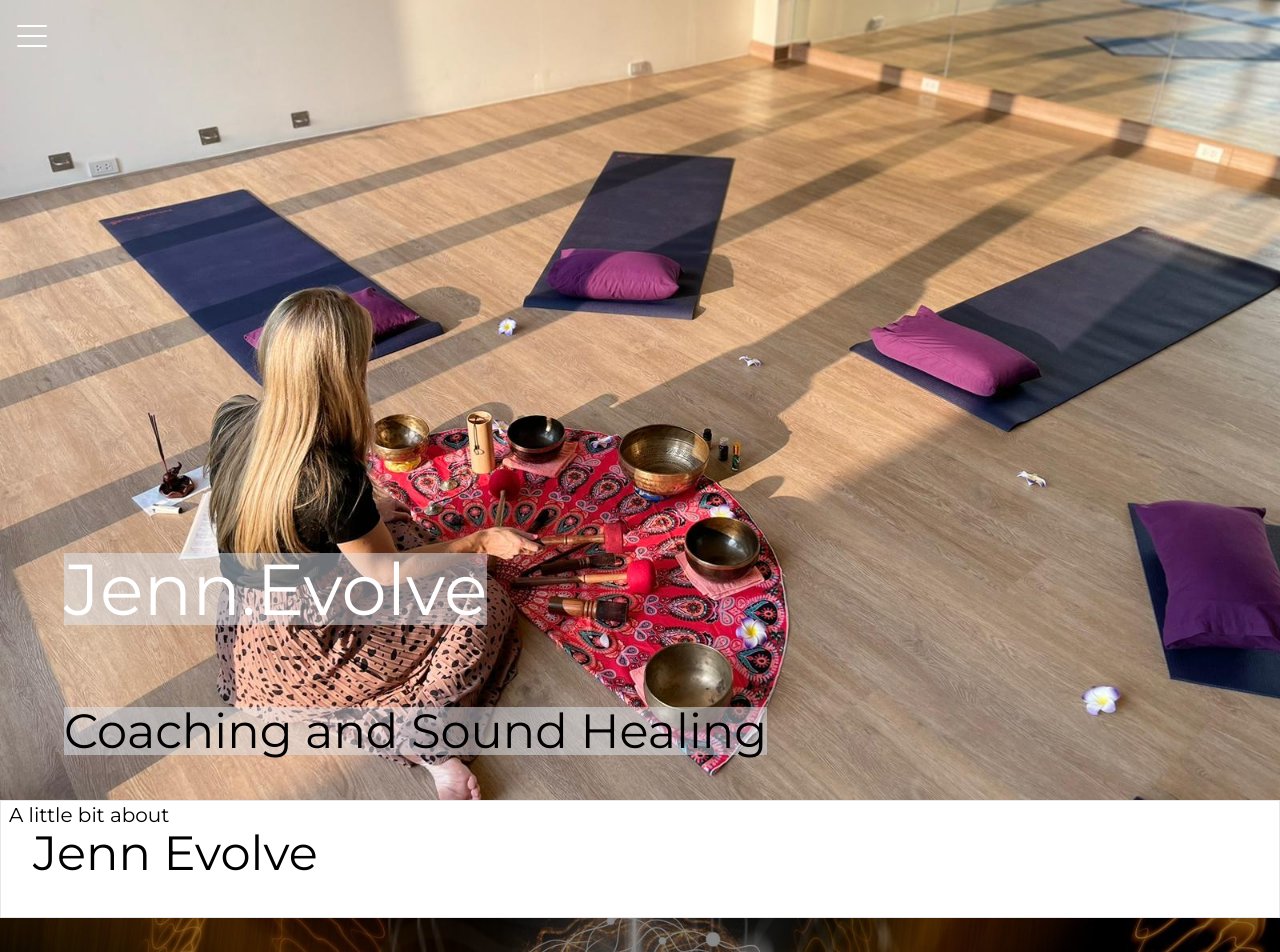
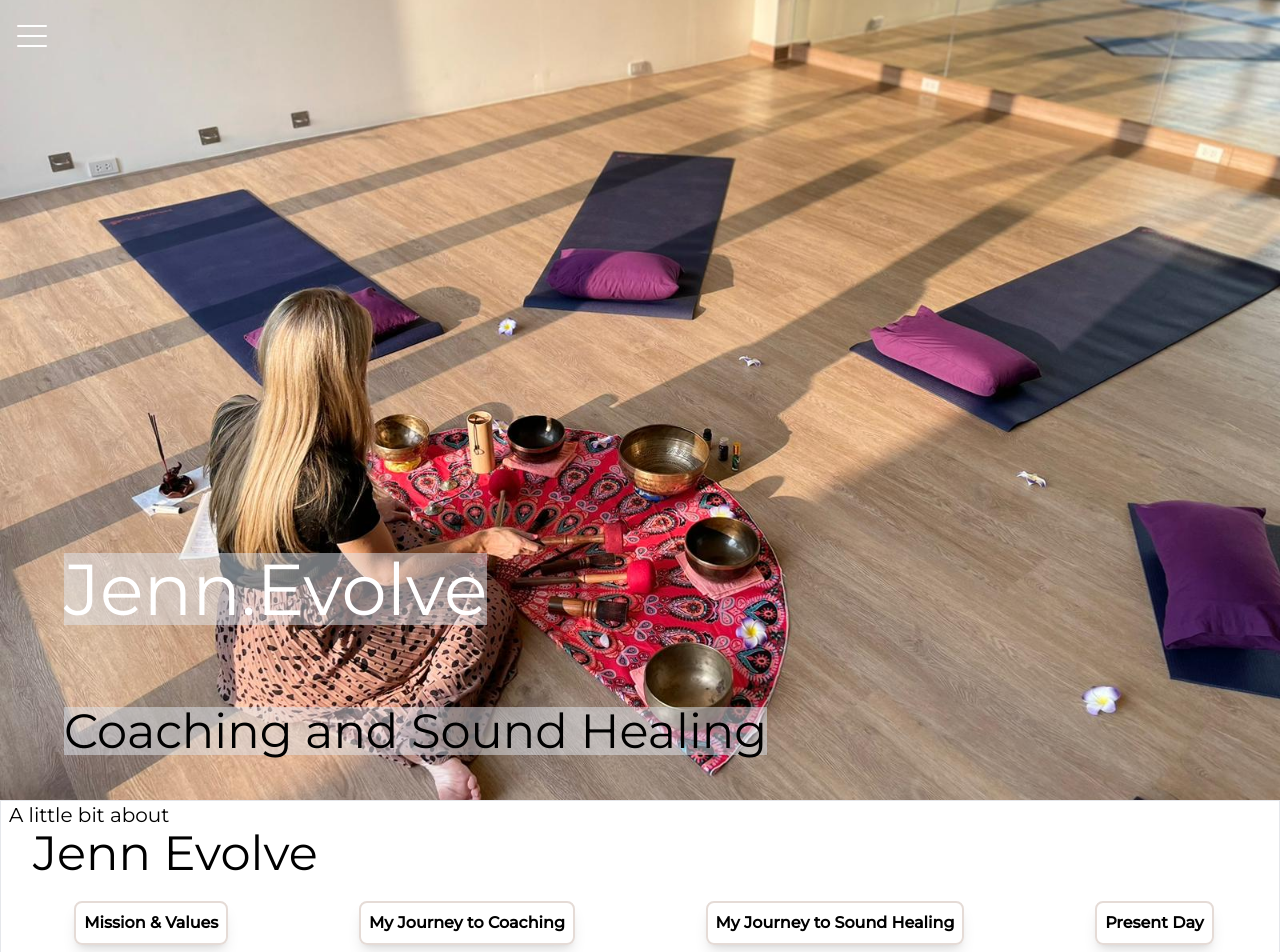
Before and after one commit to mollybrace/jenn-evolve, a Next.js app: page /about in a window 1280 px wide. Shown: the top 952 px of the page. Built offline with nearby package versions, Linux system fonts and the light colour scheme.

Commit message:
Addingtype effect

```diff
--- a/app/about/components/AboutMe.tsx
+++ b/app/about/components/AboutMe.tsx
@@ -5,7 +5,7 @@ const AboutMe = () => {
   return (
     <div className='flex flex-col md:flex-row-reverse pt-10'>
         <div className='lg:basis-4/6 md:basis-2/4'>
-          <p className='font-bold text-3xl pl-4 pb-2'>MY JOURNEY INTO COACHING</p>
+          <p className='font-bold text-3xl pl-4 pb-2' id="coaching">MY JOURNEY INTO COACHING</p>
           <div className='px-4 pb-6'>
           <p className='pb-4'>
             Calm. Clarity. Confidence.
--- /dev/null
+++ b/app/about/components/AboutNav.tsx
@@ -0,0 +1,28 @@
+import Link from 'next/link'
+import React from 'react'
+
+const AboutNav = () => {
+
+const navLinks = [
+    {label: "Mission & Values", href: "#mission"},
+    {label: "My Journey to Coaching", href: "#coaching"},
+    {label: " My Journey to Sound Healing", href: "#sound-healing"},
+    {label: "Present Day", href: "#present"},
+  ]
+  return (
+    <div className='w-full flex justify-around scroll-smooth'>
+        {navLinks.map(link => (
+        <Link
+            className='border-2 p-2 shadow-lg border-spacing-2 rounded-lg border-khaki-cream hover:bg-khaki-cream font-bold mb-4'
+            href={link.href}
+            key={link.href}>
+                {link.label}
+        </Link>
+
+        ))}
+    </div>
+
+  )
+}
+
+export default AboutNav
--- a/app/about/components/PresentJourney.tsx
+++ b/app/about/components/PresentJourney.tsx
@@ -2,8 +2,8 @@ import React from 'react'
 
 const PresentJourney = () => {
   return (
-    <div>
-         <p className='font-bold pb-2 text-3xl pl-4 pt-4'>PRESENT JOURNEY</p>
+    <div id="present" className='pl-4 w-11/12'>
+         <p className='font-bold pb-2 text-3xl  pt-4'>PRESENT JOURNEY</p>
         <p className='pb-4'>5 years on and I am back living in London, England. I know that it is safe to return to my London home now because I am different than I was before I left. Before coaching, I was expecting different results but making no changes. Now, I have done (and continue to do) the work on myself with a beautiful collaboration between the body (sound healing) and the mind (coaching).</p>
 
         <p className='pb-4'>I truly believe that if you want something different for your life, you must make changes to the way that you think and show up in your body. </p>
--- a/app/about/components/Title.tsx
+++ b/app/about/components/Title.tsx
@@ -1,10 +1,15 @@
 import React from 'react'
+import AboutNav from './AboutNav'
 
 const Title = () => {
   return (
     <div className='pl-2 border'>
         <p className='text-xl'>A little bit about</p>
-        <p className='text-5xl pb-10 pl-6'>Jenn Evolve</p>
+        <p className='text-5xl pb-6 pl-6'>Jenn Evolve</p>
+
+        <section>
+        <AboutNav />
+      </section>
     </div>
   )
 }
--- a/app/about/components/WhySoundhealing.tsx
+++ b/app/about/components/WhySoundhealing.tsx
@@ -2,8 +2,8 @@ import React from 'react'
 
 const WhySoundhealing = () => {
   return (
-    <div>
-        <p className='font-bold text-3xl pl-4 pb-2'>WHY SOUND HEALING?</p>
+    <div id="sound-healing" className='flex flex-col pl-4 w-11/12'>
+        <p className='font-bold text-3xl pb-2'>WHY SOUND HEALING?</p>
         <p className='pb-4'>For all my life, I have felt a strong connection to sound in the form of music. It all began in my earliest years when I experienced many dance classes, including ballet, tap, modern jazz and hip hop. Later, I turned to clubs to get my dancing fix! I have always had an open-mind for music, curious of all genres. Never a professional dancer but loving the FREEDOM that the music and dancing brought to me.</p>
         <p className='pb-4'>These days, I love to attend ecstatic dances, listen to music and play Singing bowls.</p>
         <p className='pb-4'>Dancing is healing. Movement is healing. Music is healing. Sound is healing.
--- a/app/about/page.tsx
+++ b/app/about/page.tsx
@@ -7,11 +7,12 @@ import CallToAction from '../components/CallToAction'
 import JourneySoundhealing from './components/JourneySoundhealing'
 import WhySoundhealing from './components/WhySoundhealing'
 import PresentJourney from './components/PresentJourney'
+import AboutNav from './components/AboutNav'
 
 
 const About = () => {
   return (
-    <div>
+    <div className='scroll-smooth'>
       <section>
         <Title />
       </section>
--- /dev/null
+++ b/app/components/CCC.tsx
@@ -0,0 +1,26 @@
+"use client"
+import React, { useEffect } from 'react'
+ import Typed from 'typed.js'
+
+ const CCC = () => {
+
+    const el = React.useRef(null);
+
+    useEffect(() => {
+        const typed = new Typed(el.current, {
+          strings: ['Calm, Clarity, Confidence ♡', ],
+          typeSpeed: 200, loop: true
+        });
+        return () => {
+            // Destroy Typed instance during cleanup to stop animation
+            typed.destroy();
+          };
+        }, []);
+   return (
+     <div className='flex justify-center text-violet-700 text-5xl'>
+        <span ref={el}/>
+     </div>
+   )
+ }
+
+ export default CCC
--- a/app/globals.css
+++ b/app/globals.css
@@ -9,8 +9,14 @@
 
 @media (prefers-color-scheme: dark) {
   :root {
+    * {
+      scroll-behavior: smooth;
+    }
+  }
+}
 
-  }
+html {
+  scroll-behavior: smooth;
 }
 
 body {
--- a/app/page.tsx
+++ b/app/page.tsx
@@ -5,12 +5,15 @@ import CallToAction from "./components/CallToAction";
 import Nav from "./components/Nav";
 import Banner from "./components/Banner";
 import ElevatorPitch from "./about/components/ElevatorPitch";
+import CCC from "./components/CCC";
 
 export default function Home() {
   return (
     <div className="">
 
-
+      <section>
+        <CCC />
+      </section>
       <section >
         <Banner />
       </section>
--- a/package.json
+++ b/package.json
@@ -13,7 +13,8 @@
     "next": "14.1.0",
     "nuka-carousel": "^7.0.0",
     "react": "^18",
-    "react-dom": "^18"
+    "react-dom": "^18",
+    "typed.js": "^2.1.0"
   },
   "devDependencies": {
     "@types/node": "^20",
--- a/tailwind.config.ts
+++ b/tailwind.config.ts
@@ -8,9 +8,12 @@ const config: Config = {
   ],
   theme: {
     extend: {
+        scrollBehavior: ['responsive'],
+
       fontFamily: {
         sans: ['var(--font-montserrat)']
       },
+
       colors: {
         "khaki-green": "#ADA491",
         "khaki-beige": "#CBB6A1",
```
Also changed, not shown: 1 other file (tests, documents, lock files or other folders).
